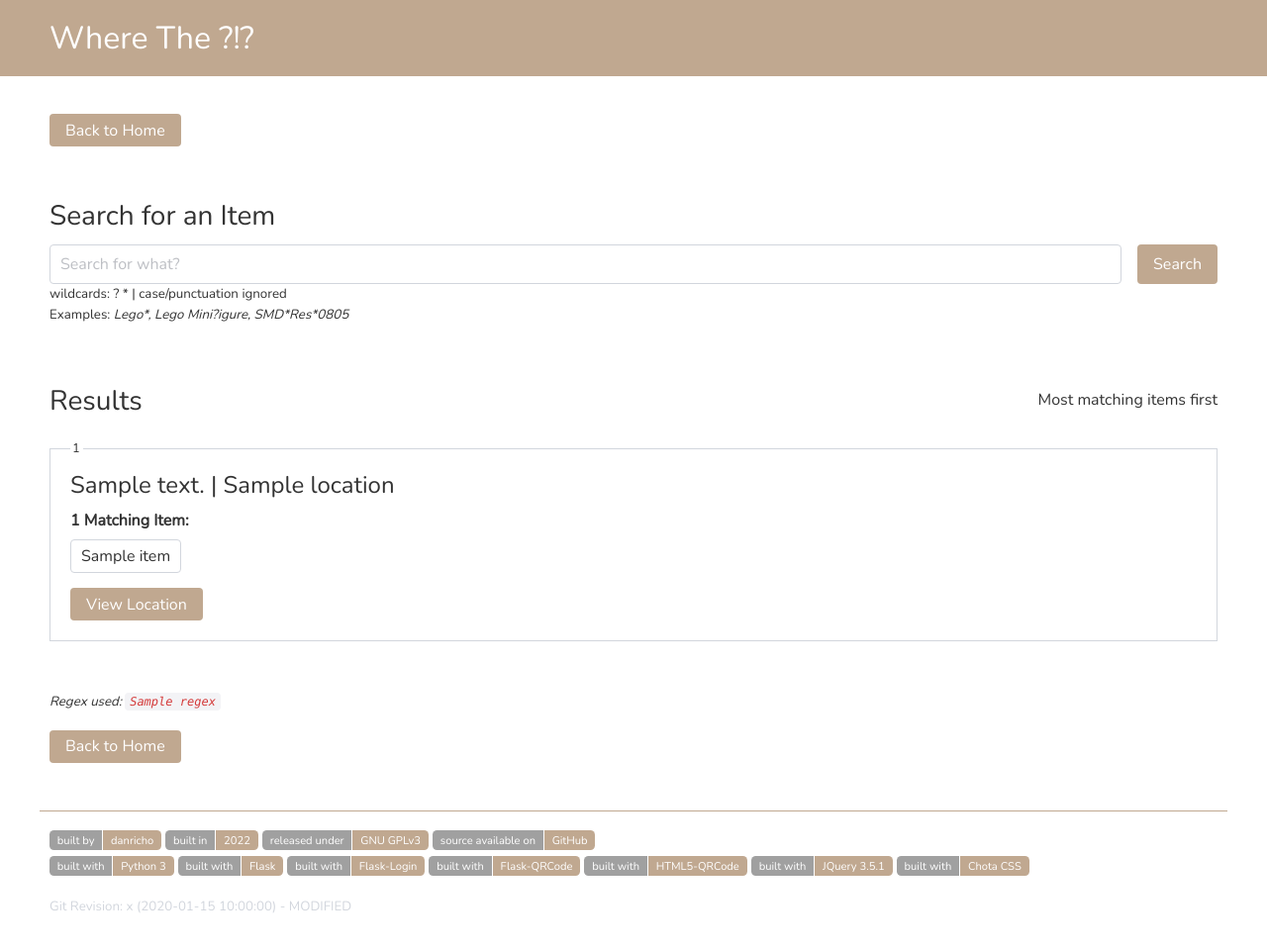
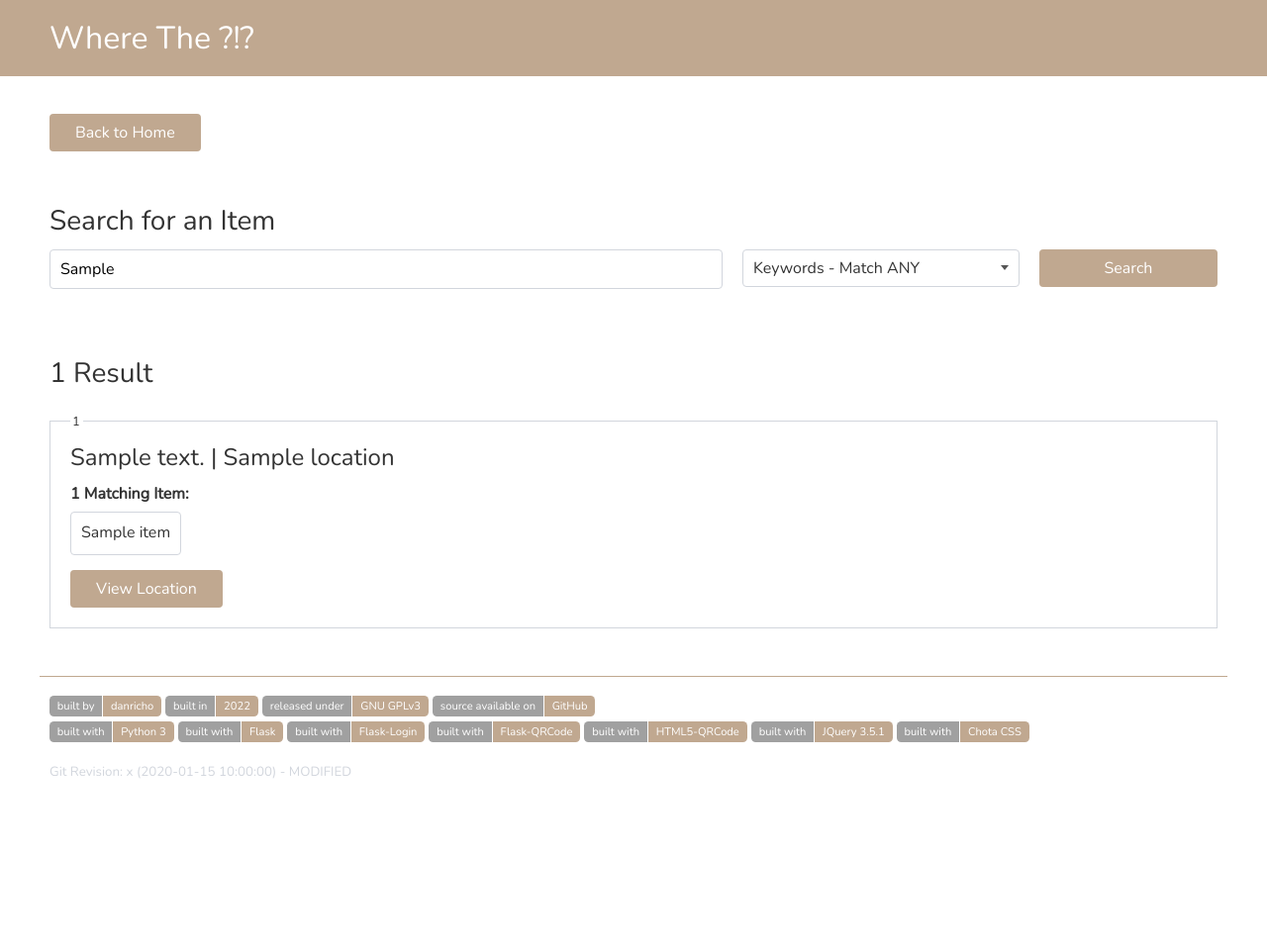
Before and after one commit to danricho/where_the, a Python web app: template templates/search.j2.html in a window 1280 px wide. Shown: the whole page at 99% size. After the commit the page ends 786 px from the top, so only its background shows below. Run offline with Jinja, Linux system fonts and the light colour scheme; the template is opened without the code that fills it: most values are stand-ins (such as "Sample title", 1, 10 or a date in 2020); some libraries are stand-ins or nearby versions.

Commit message:
Improved search options. Now matches location metadata not just items. REGEX, All words, Any words.

```diff
--- a/static/styles.css
+++ b/static/styles.css
@@ -24,7 +24,6 @@ h1 { margin: 0.25em 0; }
 h2 { margin: 0.2em 0; }
 h3 { margin: 0.1em 0; }
 
-.item, input{ line-height: 1; }
 .item{
   display: inline-block;
   padding: 0.8rem 1rem;
@@ -46,13 +45,6 @@ label {white-space: nowrap;}
   .hide-not-on-phone { display: none; }
 }
 
-.button {
-  padding: 0.75rem 1.5rem;
-}
-.button+.button {
-  margin-left: 0.5rem;
-}
-
 .button.outline {
   background-color: transparent;
 }
@@ -60,6 +52,7 @@ label {white-space: nowrap;}
   border-color: var(--color-error);
   color: var(--color-error);
 }
+button { font-weight: normal !important; }
 
 .disable-small-100 {
   flex: 1 !important;
@@ -71,8 +64,9 @@ label {white-space: nowrap;}
 .pill > *:not(:last-child) { margin-right: 1px; }
 .pill > *:first-child { border-bottom-left-radius: 0.4em; border-top-left-radius: 0.4em; }
 .pill > *:last-child { border-bottom-right-radius: 0.4em; border-top-right-radius: 0.4em; }
+.pill > *:last-child { background-color: var(--color-primary); }
 
-.pill > *:last-child { background-color: var(--color-primary); }
+select { background-color: #ffffff; line-height: 1; padding: 1rem 1rem; color: var(--font-color) }
 
 /* login pages */
 
--- a/templates/search.j2.html
+++ b/templates/search.j2.html
@@ -10,14 +10,22 @@
   <section>
     <h2>Search for an Item</h2>
     <form id="search" method="post">
-    <p class="grouped" style="margin: 0;">
-      <input type="text" name="search-input" id="search-input" placeholder="Search for what?" value="{{results.query}}">
-      <button type="submit" class="button primary">Search</button>
-    </p>
+      <div class="row responsive-search-form">
+        <div class="col-12 col-6-md col-7-lg">
+          <input class="is-full-width" type="text" name="search-input" id="search-input" placeholder="Enter search query..." value="{{form_data['search-input']}}">
+        </div>
+        <div class="col-6 col-4-md col-3-lg">
+          <select class="is-full-width" id="search-mode-select" name="search-mode-select">
+            <option value="any"{% if form_data['search-mode-select'] == "any" %} selected{% endif %}>Keywords - Match ANY</option>
+            <option value="all"{% if form_data['search-mode-select'] == "all" %} selected{% endif %}>Keywords - Match ALL</option>
+            <option value="re"{% if form_data['search-mode-select'] == "re" %} selected{% endif %}>Regular Expression</option>
+          </select>
+        </div>
+        <div class="col-6 col-2-md">
+          <button type="submit" class="button primary is-full-width">Search</button>
+        </div>
+      </div>
     </form>
-
-    <p class="grouped" style="margin: 0;"><small>wildcards: ? * | case/punctuation ignored</small></p>
-    <p class="grouped" style="margin: 0;"><small>Examples: <i>Lego*, Lego Mini?igure, SMD*Res*0805</i></small></p>
 
   </section>
 
@@ -25,19 +33,16 @@
   <section>
     <div class="row">
       <div class="col is-vertical-align disable-small-100">
-        <h2>Results</h2>
-      </div>
-      <div class="col is-right is-vertical-align disable-small-100">
-        <span>Most matching items first</span>
+        <h2>{{results.results|length}} Result{% if results.results|length != 1 %}s{% endif %}</h2>
       </div>
     </div>
 
-    {% for loc in results.results.values() %}
+    {% for loc in results.results %}
       <fieldset style="margin: 1rem 0;">
         <legend>{{loc.id}}</legend>
         <h3>{% if loc.description != "" %}{{loc.description}}{% else %}Un-named Location - <a href="{{url_for('edit', url_id=loc.id)}}">Edit</a> this!{% endif %}{% if loc.location != "" %} | {{loc.location}}{% endif %}</h3>
         <div id="item-list" style="margin: 0;">
-        <div style="margin: 0.5rem 0;"><strong>{{loc['items'] | length}} Matching Item{% if loc['items'] | length != 1 %}s{%endif%}:</strong></div>
+        <div style="margin: 0.5rem 0;"><strong>{{loc['items'] | length}} Matching Item{% if loc['items'] | length != 1 %}s{%endif%}{% if loc['items'] | length > 0 %}:{%endif%}</strong></div>
         {% for item in loc['items'] | sort %}
           <div style="margin: 0.5rem 0;">
             <span class="item">
@@ -54,13 +59,6 @@
 
   </section>
 
-  <section>
-    <p><small><i>Regex used: <code>{{results.regex}}</code></i></small></p>
-    <div style="margin: 1rem 0;">
-      <button class="button primary" onclick="location.href='{{url_for('home')}}'">Back to Home</button>
-    </div>
-  </section>
-
 </div>
 </div>
 
```
Also changed, not shown: main.py (+53 -21 lines), templates/home.j2.html (+16 -11 lines).
